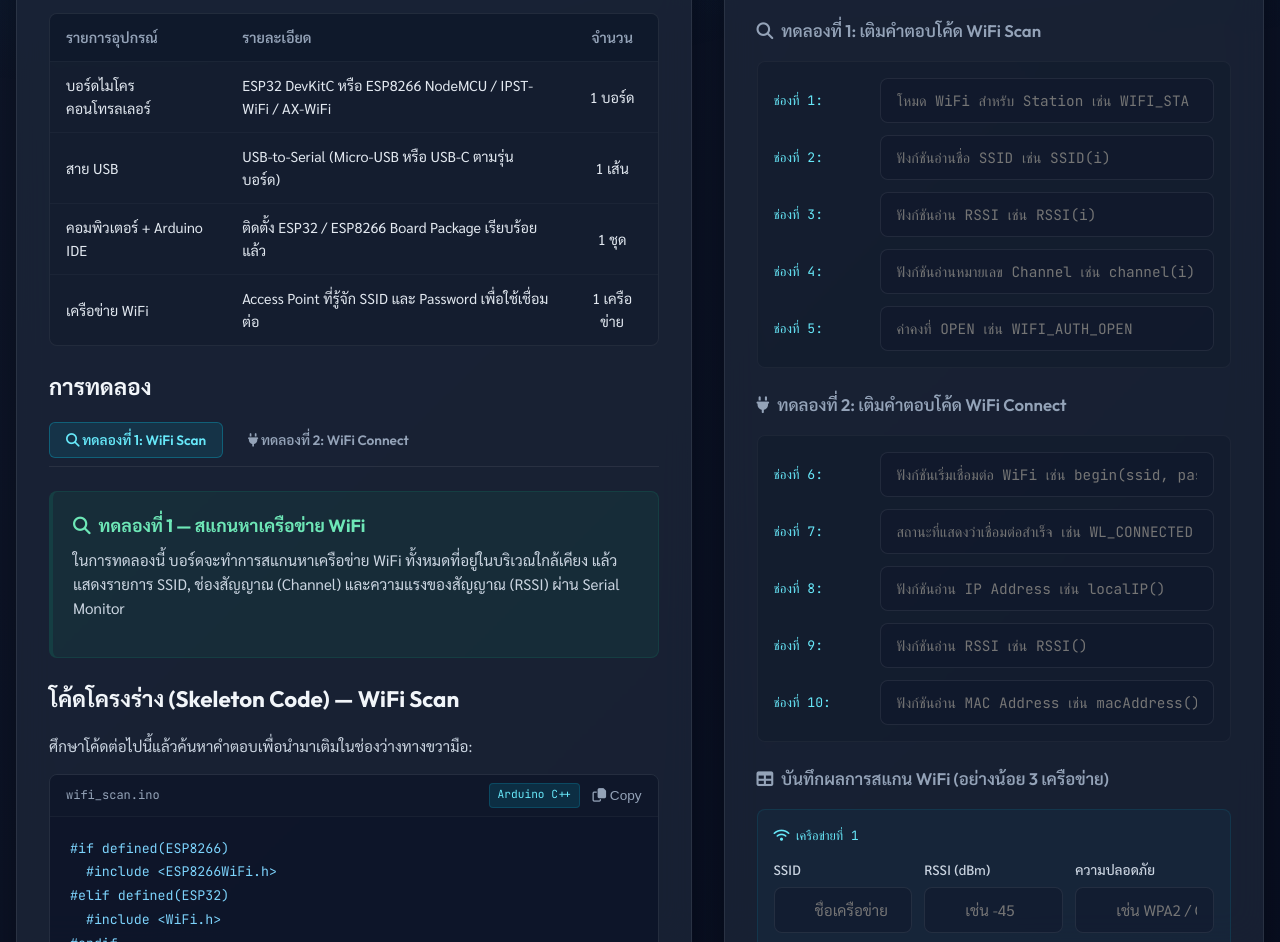
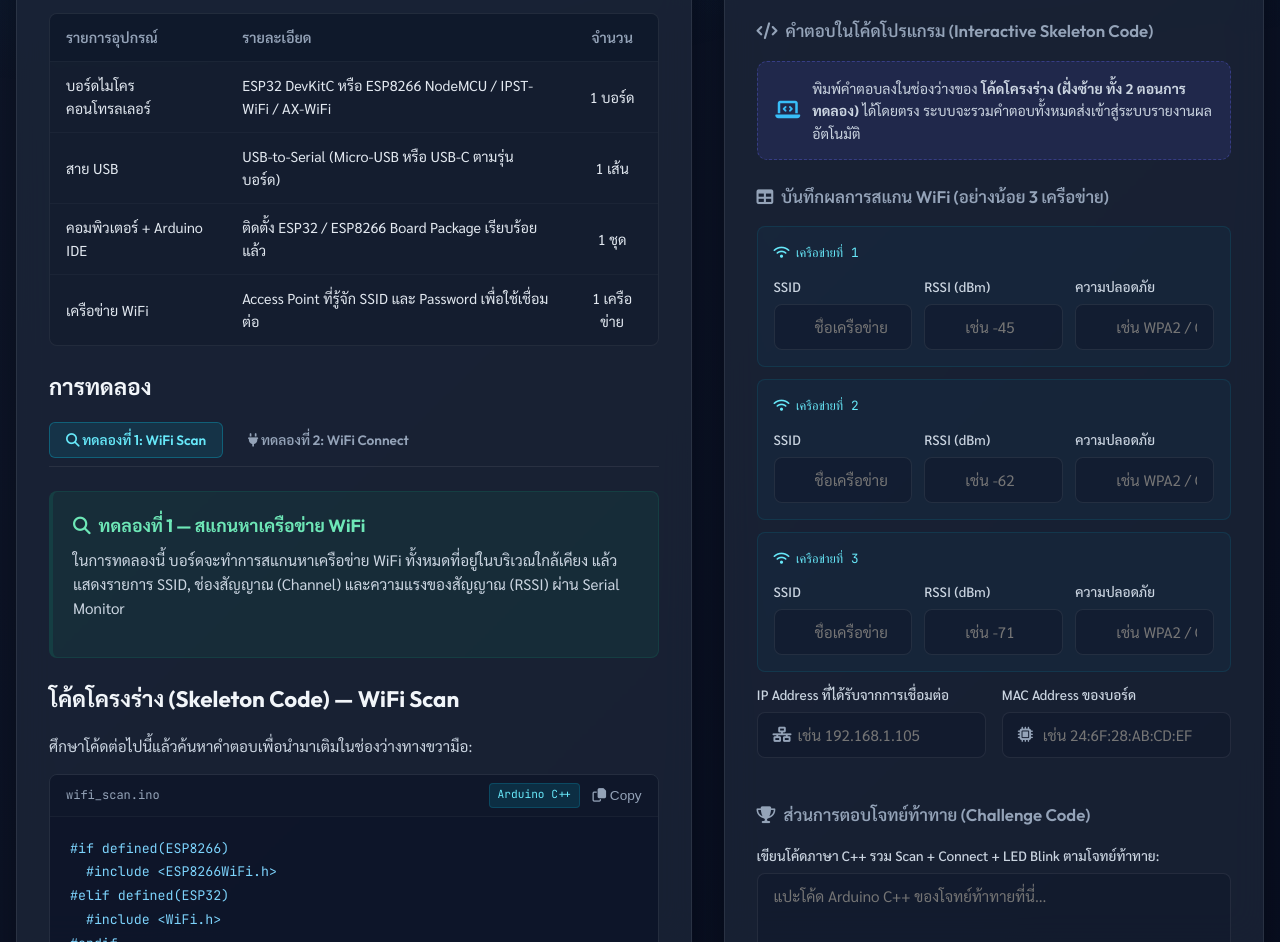
Before and after one commit to allarm2553/iot-lab-sheet-apps, a website: page lab3.1/index.html in a window 1280 px wide. Shown: the part 637-1579 px from the top of the page. Drawn offline with Linux system fonts and the light colour scheme.

Commit message:
Remove redundant right-column code blanks section in lab3.1

```diff
--- a/lab3.1/index.html
+++ b/lab3.1/index.html
@@ -1536,83 +1536,14 @@
             </div>
           </div>
 
-          <!-- 2. Skeleton Code Blanks - Experiment 1 -->
+          <!-- 2. Code Fill-in-the-blanks Status Notice -->
           <div class="form-section">
             <div class="form-section-title">
-              <i class="fa-solid fa-magnifying-glass"></i> ทดลองที่ 1: เติมคำตอบโค้ด WiFi Scan
-            </div>
-
-            <div class="blank-input-group">
-              <div class="blank-row">
-                <span class="blank-label">ช่องที่ 1:</span>
-                <div class="blank-input">
-                  <input type="text" id="codeBlank1" required placeholder="โหมด WiFi สำหรับ Station เช่น WIFI_STA">
-                </div>
-              </div>
-              <div class="blank-row">
-                <span class="blank-label">ช่องที่ 2:</span>
-                <div class="blank-input">
-                  <input type="text" id="codeBlank2" required placeholder="ฟังก์ชันอ่านชื่อ SSID เช่น SSID(i)">
-                </div>
-              </div>
-              <div class="blank-row">
-                <span class="blank-label">ช่องที่ 3:</span>
-                <div class="blank-input">
-                  <input type="text" id="codeBlank3" required placeholder="ฟังก์ชันอ่าน RSSI เช่น RSSI(i)">
-                </div>
-              </div>
-              <div class="blank-row">
-                <span class="blank-label">ช่องที่ 4:</span>
-                <div class="blank-input">
-                  <input type="text" id="codeBlank4" required placeholder="ฟังก์ชันอ่านหมายเลข Channel เช่น channel(i)">
-                </div>
-              </div>
-              <div class="blank-row">
-                <span class="blank-label">ช่องที่ 5:</span>
-                <div class="blank-input">
-                  <input type="text" id="codeBlank5" required placeholder="ค่าคงที่ OPEN เช่น WIFI_AUTH_OPEN">
-                </div>
-              </div>
-            </div>
-          </div>
-
-          <!-- 3. Skeleton Code Blanks - Experiment 2 -->
-          <div class="form-section">
-            <div class="form-section-title">
-              <i class="fa-solid fa-plug"></i> ทดลองที่ 2: เติมคำตอบโค้ด WiFi Connect
-            </div>
-
-            <div class="blank-input-group">
-              <div class="blank-row">
-                <span class="blank-label">ช่องที่ 6:</span>
-                <div class="blank-input">
-                  <input type="text" id="codeBlank6" required placeholder="ฟังก์ชันเริ่มเชื่อมต่อ WiFi เช่น begin(ssid, password)">
-                </div>
-              </div>
-              <div class="blank-row">
-                <span class="blank-label">ช่องที่ 7:</span>
-                <div class="blank-input">
-                  <input type="text" id="codeBlank7" required placeholder="สถานะที่แสดงว่าเชื่อมต่อสำเร็จ เช่น WL_CONNECTED">
-                </div>
-              </div>
-              <div class="blank-row">
-                <span class="blank-label">ช่องที่ 8:</span>
-                <div class="blank-input">
-                  <input type="text" id="codeBlank8" required placeholder="ฟังก์ชันอ่าน IP Address เช่น localIP()">
-                </div>
-              </div>
-              <div class="blank-row">
-                <span class="blank-label">ช่องที่ 9:</span>
-                <div class="blank-input">
-                  <input type="text" id="codeBlank9" required placeholder="ฟังก์ชันอ่าน RSSI เช่น RSSI()">
-                </div>
-              </div>
-              <div class="blank-row">
-                <span class="blank-label">ช่องที่ 10:</span>
-                <div class="blank-input">
-                  <input type="text" id="codeBlank10" required placeholder="ฟังก์ชันอ่าน MAC Address เช่น macAddress()">
-                </div>
-              </div>
+              <i class="fa-solid fa-code"></i> คำตอบในโค้ดโปรแกรม (Interactive Skeleton Code)
+            </div>
+            <div style="background: rgba(99, 102, 241, 0.12); border: 1px dashed rgba(99, 102, 241, 0.35); border-radius: 10px; padding: 0.9rem 1.1rem; font-size: 0.88rem; color: #cbd5e1; display: flex; align-items: center; gap: 0.75rem;">
+              <i class="fa-solid fa-laptop-code" style="color: #38bdf8; font-size: 1.25rem;"></i>
+              <span>พิมพ์คำตอบลงในช่องว่างของ <strong>โค้ดโครงร่าง (ฝั่งซ้าย ทั้ง 2 ตอนการทดลอง)</strong> ได้โดยตรง ระบบจะรวมคำตอบทั้งหมดส่งเข้าสู่ระบบรายงานผลอัตโนมัติ</span>
             </div>
           </div>
 
```
Also changed, not shown: 1 other file.
